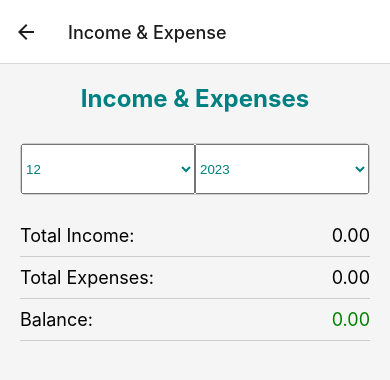
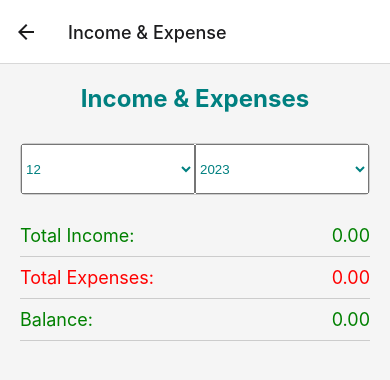
Before and after one commit to Maplestudent/ExpenseTracker, a React Native app: screen /IncomeExpenseScreen in a window 390 px wide. Shown: the top 380 px of the page. Built offline with nearby package versions, Linux system fonts and the light colour scheme.

Commit message:
chagned color

```diff
--- a/src/screens/IncomeExpenseScreen.jsx
+++ b/src/screens/IncomeExpenseScreen.jsx
@@ -70,8 +70,8 @@ function IncomeExpenseScreen() {
       {/* Income and Expenses Table */}
       <View style={styles.table}>
     <View style={styles.tableRow}>
-          <Text style={styles.tableCell}>Total Income:</Text>
-          <Text style={styles.tableCell}>{totalIncome.toFixed(2)}</Text>
+      <Text style={[styles.tableCell, styles.incomeText]}>Total Income:</Text>
+      <Text style={[styles.tableCell, styles.incomeText]}>{totalIncome.toFixed(2)}</Text>
     </View>
     {/* Display total and breakdown of income */}
     {Object.entries(incomeByCategory).map(([category, amount]) => (
@@ -81,8 +81,8 @@ function IncomeExpenseScreen() {
       </View>
     ))}
     <View style={styles.tableRow}>
-          <Text style={styles.tableCell}>Total Expenses:</Text>
-          <Text style={styles.tableCell}>{totalExpenses.toFixed(2)}</Text>
+      <Text style={[styles.tableCell, styles.expenseText]}>Total Expenses:</Text>
+      <Text style={[styles.tableCell, styles.expenseText]}>{totalExpenses.toFixed(2)}</Text>
     </View>
     {/* Display total and breakdown of expenses */}
     {Object.entries(expensesByCategory).map(([category, amount]) => (
@@ -92,7 +92,7 @@ function IncomeExpenseScreen() {
       </View>
     ))}
     <View style={styles.tableRow}>
-          <Text style={styles.tableCell}>Balance:</Text>
+      <Text style={[styles.tableCell, styles.incomeText]}>Balance:</Text>
       <Text style={[styles.tableCell, { color: balance >= 0 ? 'green' : 'red' }]}>
         {balance.toFixed(2)}
       </Text>
@@ -163,6 +163,12 @@ const styles = StyleSheet.create({
   tableCell: {
     fontSize: 18,
   },
+  expenseText: {
+    color: 'red', // Set the expense text to red
+  },
+  incomeText: {
+    color: 'green', // Set the income text to green
+  },
   // Add more styles as needed
 });
 
```
Lines whose indentation alone changed are shown as unchanged.
